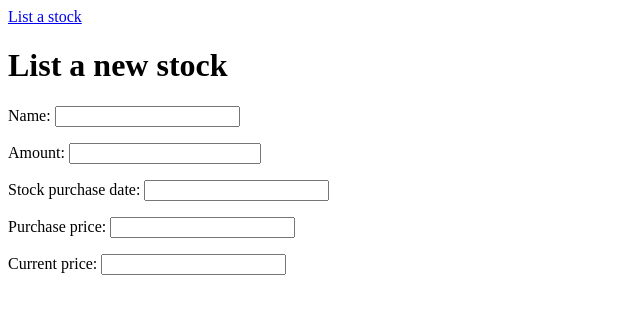
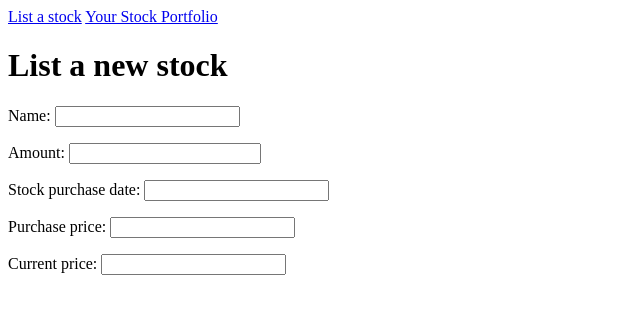
Before and after one commit to Taeiko/stonks-project, a Django app: page /stocks/create/ in a window 1280 px wide. Shown: the top 314 px of the page, without its empty margins (0-640 px from the left). Run offline with Django 5.2, Linux system fonts and the light colour scheme.

Commit message:
working on the READ part of the CRUD

```diff
--- a/stonks_app/templates/base.html
+++ b/stonks_app/templates/base.html
@@ -9,6 +9,7 @@
 <body>
     <nav>
     <a href="{%url 'stock_create'%}">List a stock</a>
+    <a href="{%url 'stock_list'%}">Your Stock Portfolio</a>
     </nav>
     {%block content%}
     {% endblock %}
--- a/stonks_app/templates/stocks/stock-form.html
+++ b/stonks_app/templates/stocks/stock-form.html
@@ -4,5 +4,6 @@
 <form method='post'>
     {% csrf_token %}
     {{form.as_p}}
+    {% comment %} <button type = 'submit'>{{from.instance | yesno: 'Update, Create'}}</button> {% endcomment %}
 </form>
 {% endblock %}
--- /dev/null
+++ b/stonks_app/templates/stocks/stock-list.html
@@ -0,0 +1,6 @@
+{% extends "base.html" %}
+
+{% block content %}
+<h1>Your Stock Portfolio</h1>
+
+{% endblock %}
--- a/stonks_app/urls.py
+++ b/stonks_app/urls.py
@@ -4,5 +4,6 @@ from . import views
 # these are the urls, where the views pages live, the name is like a key to take us there.
 urlpatterns = [
     path('',views.welcome, name='welcome' ),
-    path('stocks/create/', views.StockCreateView.as_view(), name='stock_create')
+    path('stocks/create/', views.StockCreateView.as_view(), name='stock_create'),
+    path('stocks/portfolio/', views.StockListView.as_view(), name ='stock_list'),
 ]
--- a/stonks_app/views.py
+++ b/stonks_app/views.py
@@ -6,7 +6,7 @@ def welcome(request):
     return render(request, 'welcome.html')
 
 from django.urls import reverse_lazy, reverse
-from django.views.generic import CreateView
+from django.views.generic import CreateView, ListView
 from .models import Stock
 from .forms import StockForm
 
@@ -14,3 +14,8 @@ class StockCreateView(CreateView):
     model = Stock
     form_class = StockForm
     template_name = 'stocks/stock-form.html'
+
+class StockListView(ListView):
+    model = Stock
+    template_name = 'stocks/stock-list.html'
+    context_object_name= 'stock'
```
